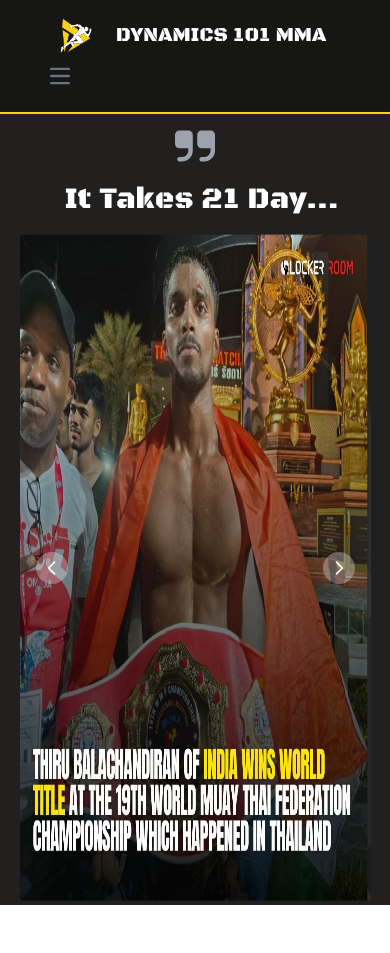
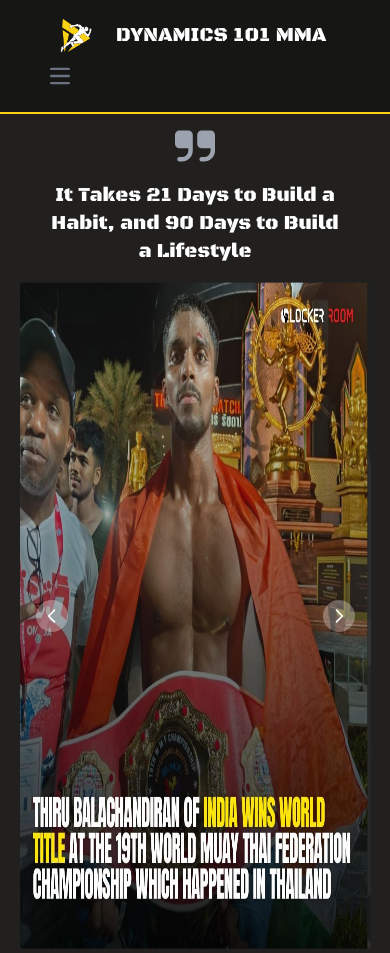
Before and after one commit to dynamics101mma/website, a React (Create React App) app: page / in a window 390 px wide. Before the commit the page ends 905 px from the top, so only its background shows below. Built offline with nearby package versions, Linux system fonts and the light colour scheme; what tailwindcss-bg-patterns would draw is missing.

Commit message:
changes in motto file

```diff
--- a/src/components/motto.tsx
+++ b/src/components/motto.tsx
@@ -14,7 +14,7 @@ export function Motto() {
         <path d="M6 0H2a2 2 0 0 0-2 2v4a2 2 0 0 0 2 2h4v1a3 3 0 0 1-3 3H2a1 1 0 0 0 0 2h1a5.006 5.006 0 0 0 5-5V2a2 2 0 0 0-2-2Zm10 0h-4a2 2 0 0 0-2 2v4a2 2 0 0 0 2 2h4v1a3 3 0 0 1-3 3h-1a1 1 0 0 0 0 2h1a5.006 5.006 0 0 0 5-5V2a2 2 0 0 0-2-2Z" />
       </svg>
       <div>
-        <p className="text-3xl font-black_ops_one font-medium line-clamp-1 text-white">
+        <p className="md:text-3xl text-xl font-black_ops_one font-medium md:line-clamp-1 text-white">
           It Takes 21 Days to Build a Habit, and 90 Days to Build a Lifestyle
         </p>
       </div>
```
